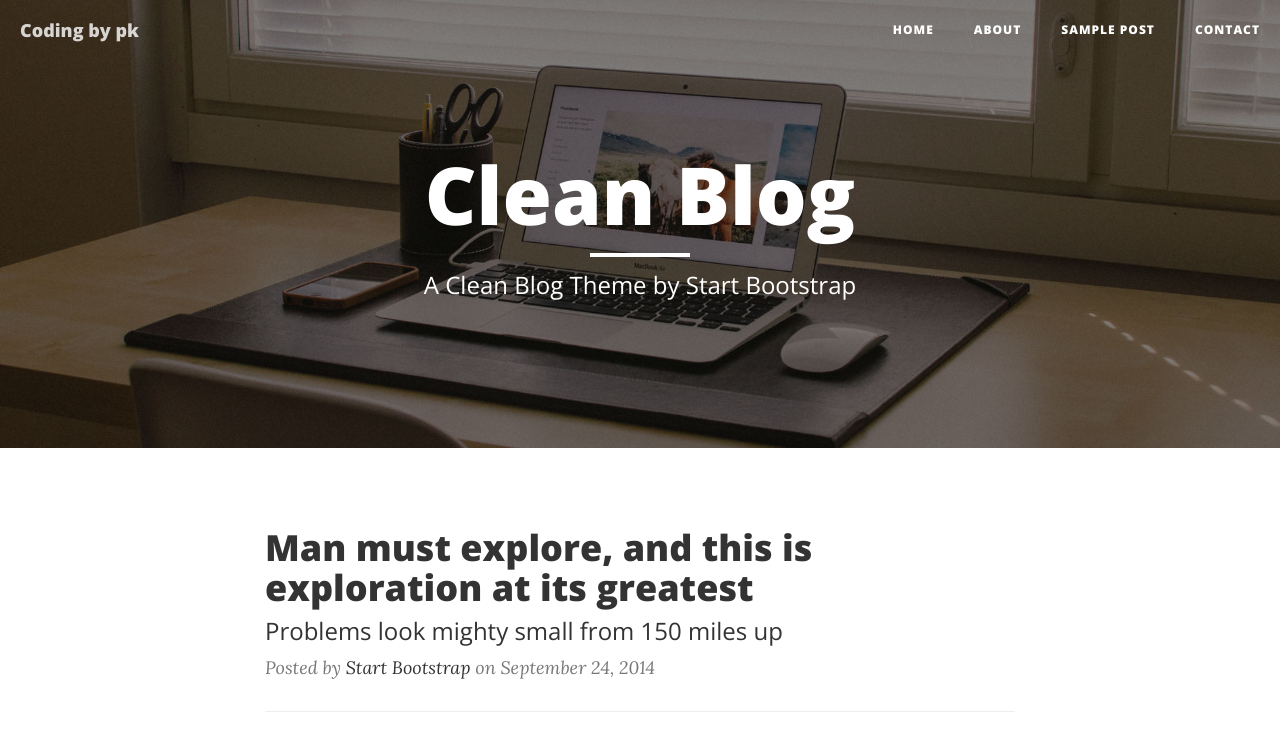
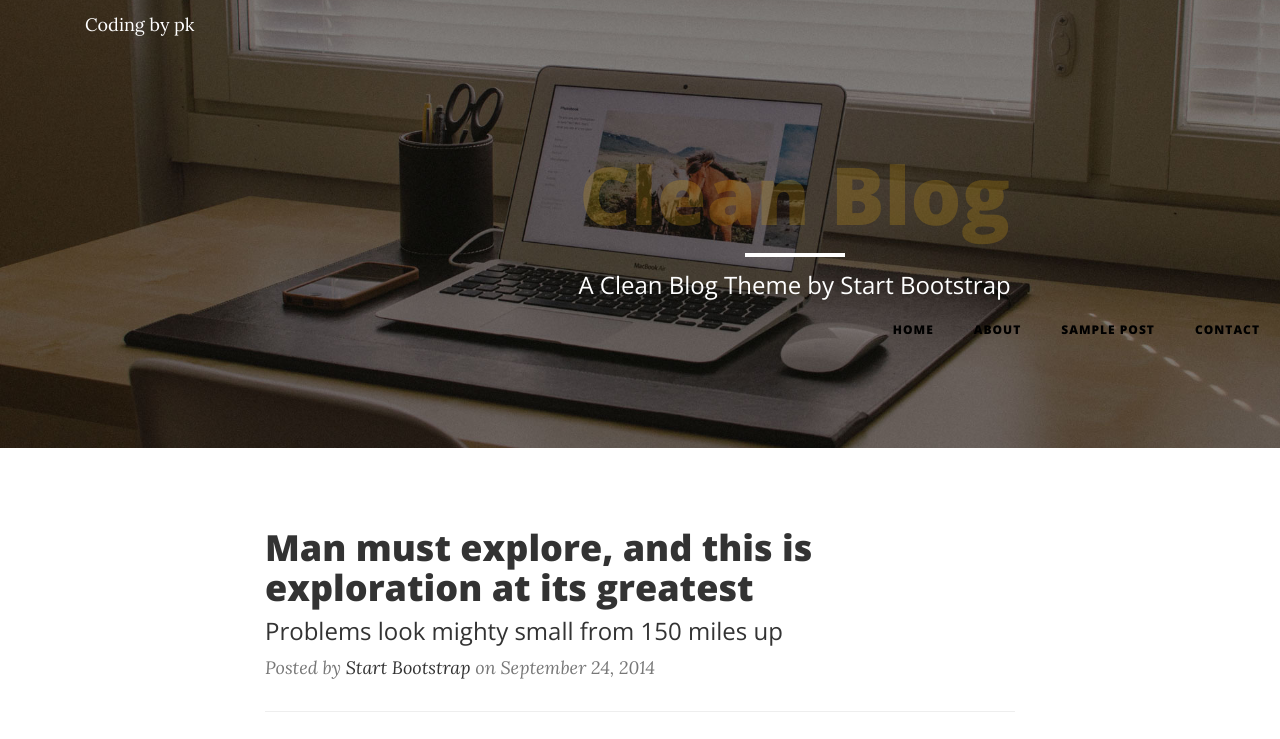
Before and after one commit to Danbchpk/GirlsCodingDayDemo, a website: page index.html in a window 1280 px wide. Shown: the top 739 px of the page. Drawn offline with nearby package versions, Linux system fonts and the light colour scheme.

Commit message:
namechange

```diff
--- a/index.html
+++ b/index.html
@@ -28,12 +28,38 @@
         <script src="https://oss.maxcdn.com/libs/html5shiv/3.7.0/html5shiv.js"></script>
         <script src="https://oss.maxcdn.com/libs/respond.js/1.4.2/respond.min.js"></script>
     <![endif]-->
-
+    <style type="text/css">
+        ul.circle {list-style-type:circle}
+        ul.square {list-style-type:square}
+        .nav {list-style-type: decimal}
+        .navbar-custom.is-fixed{position:absolute;}
+        .navbar-custom{position:absolute;top:300px;}
+        .navbar-custom .nav li a{color:black}
+        </style>
 </head>
 
 <body>
 
     <!-- Navigation -->
+
+
+    <!-- Page Header -->
+    <!-- Set your background image for this header on the line below. -->
+    <header class="intro-header" style="background-image:url('img/home-bg.jpg')">
+        <div class="container">
+                <a style="color:white" class="navbar-brand" href="index.html">Coding by pk</a>
+            <div class="row">
+                <div class="col-lg-8 col-lg-offset-2 col-md-10 col-md-offset-1">
+                    <div class="site-heading">
+                        <h1 style="color: rgba(236, 177, 13, 0.212)">Clean Blog</h1>
+                        <hr class="small">
+                        <span class="subheading">A Clean Blog Theme by Start Bootstrap</span>
+                    </div>
+                </div>
+            </div>
+        </div>
+
+    </header>
     <nav class="navbar navbar-default navbar-custom navbar-fixed-top">
         <div class="container-fluid">
             <!-- Brand and toggle get grouped for better mobile display -->
@@ -42,12 +68,12 @@
                     <span class="sr-only">Toggle navigation</span>
                     Menu <i class="fa fa-bars"></i>
                 </button>
-                <a class="navbar-brand" href="index.html">Coding by pk</a>
+
             </div>
 
             <!-- Collect the nav links, forms, and other content for toggling -->
             <div class="collapse navbar-collapse" id="bs-example-navbar-collapse-1">
-                <ul class="nav navbar-nav navbar-right">
+                <ol class="nav navbar-nav navbar-right">
                     <li>
                         <a href="index.html">Home</a>
                     </li>
@@ -60,35 +86,18 @@
                     <li>
                         <a href="contact.html">Contact</a>
                     </li>
-                </ul>
+                </ol>
             </div>
             <!-- /.navbar-collapse -->
         </div>
         <!-- /.container -->
     </nav>
-
-    <!-- Page Header -->
-    <!-- Set your background image for this header on the line below. -->
-    <header class="intro-header" style="background-image: url('img/home-bg.jpg')">
-        <div class="container">
-            <div class="row">
-                <div class="col-lg-8 col-lg-offset-2 col-md-10 col-md-offset-1">
-                    <div class="site-heading">
-                        <h1>Clean Blog</h1>
-                        <hr class="small">
-                        <span class="subheading">A Clean Blog Theme by Start Bootstrap</span>
-                    </div>
-                </div>
-            </div>
-        </div>
-    </header>
-
     <!-- Main Content -->
     <div class="container">
         <div class="row">
             <div class="col-lg-8 col-lg-offset-2 col-md-10 col-md-offset-1">
                 <div class="post-preview">
-                    <a href="post.html">
+                    <a href="http://baidu.com/">
                         <h2 class="post-title">
                             Man must explore, and this is exploration at its greatest
                         </h2>
```
Also changed, not shown: 1 other file.
